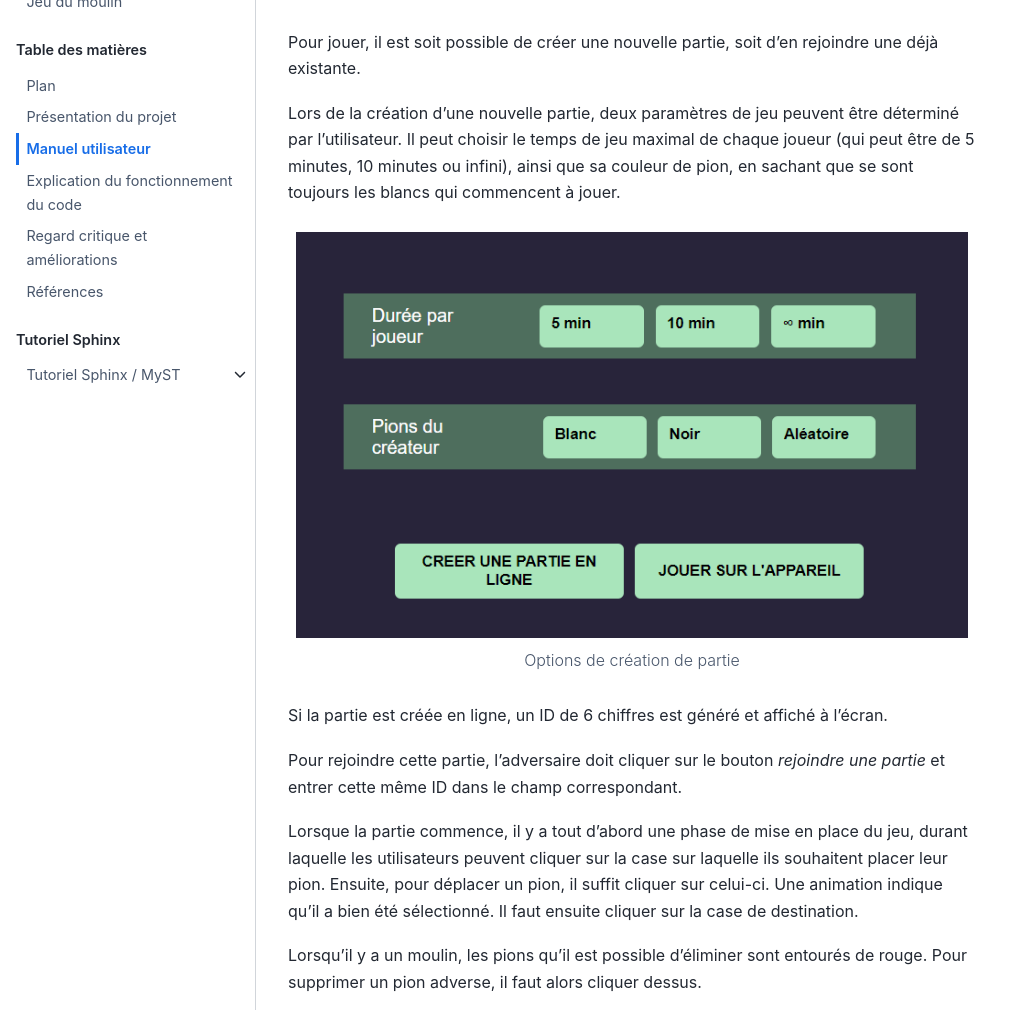
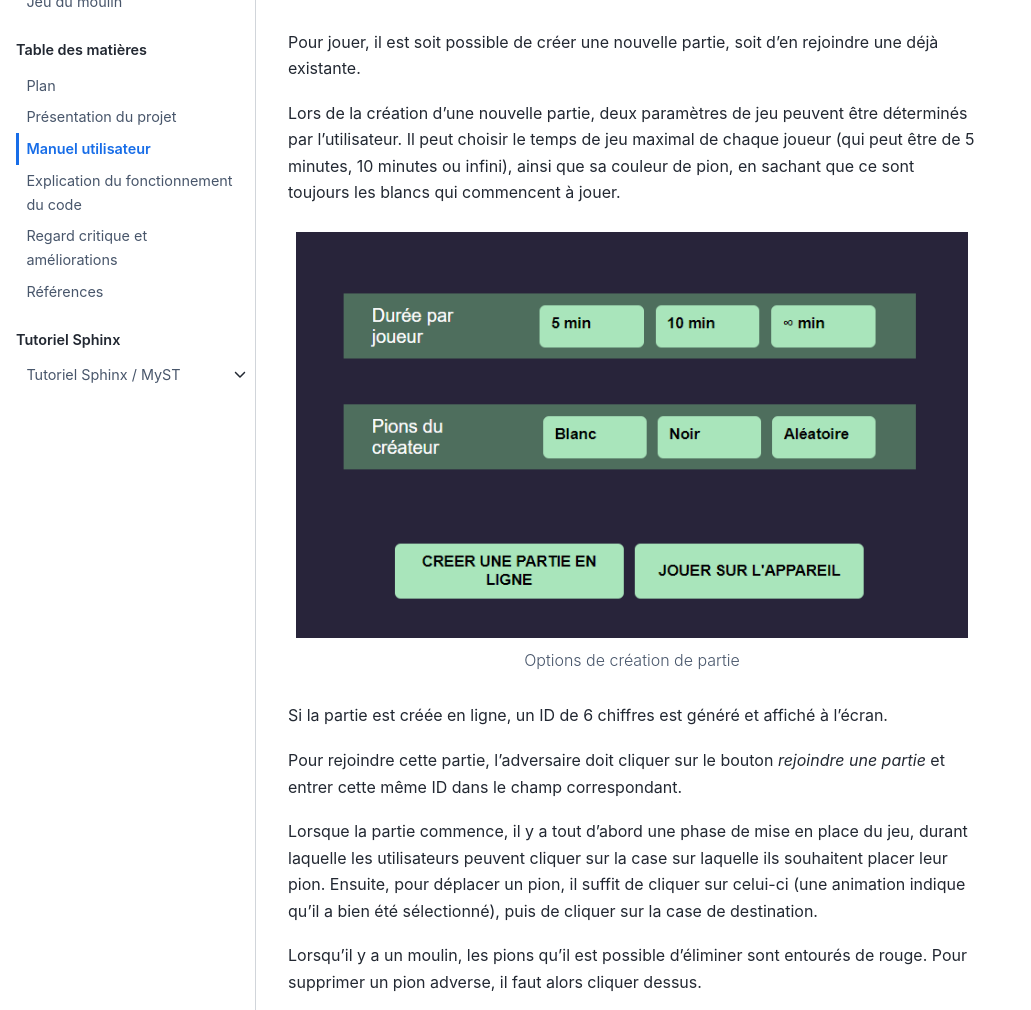
Before and after one commit to valentinethrlr/projet_moulin_documentation, a Sphinx documentation site: the page built from source/manuel.md, in a window 1280 px wide and 1400 px high, scrolled down 392 px. Shown: the part 157-1167 px from the top of the window, without its empty margins (0-1031 px from the left). Built offline with Sphinx 7.4.7 and the Sphinx Book theme 1.1.4, drawn with Linux system fonts in a browser that asks for light colours.

Commit message:
relecture

````diff
--- a/source/manuel.md
+++ b/source/manuel.md
@@ -13,7 +13,7 @@ Architecture du site
 
 Pour jouer, il est soit possible de créer une nouvelle partie, soit d'en rejoindre une déjà existante.
 
-Lors de la création d'une nouvelle partie, deux paramètres de jeu peuvent être déterminé par l'utilisateur. Il peut choisir le temps de jeu maximal de chaque joueur (qui peut être de 5 minutes, 10 minutes ou infini), ainsi que sa couleur de pion, en sachant que se sont toujours les blancs qui commencent à jouer.
+Lors de la création d'une nouvelle partie, deux paramètres de jeu peuvent être déterminés par l'utilisateur. Il peut choisir le temps de jeu maximal de chaque joueur (qui peut être de 5 minutes, 10 minutes ou infini), ainsi que sa couleur de pion, en sachant que ce sont toujours les blancs qui commencent à jouer.
 
 
 ```{figure} images/options.png
@@ -27,7 +27,7 @@ Si la partie est créée en ligne, un ID de 6 chiffres est généré et affiché
 Pour rejoindre cette partie, l'adversaire doit cliquer sur le bouton <em>rejoindre une partie</em> et entrer cette même ID dans le champ correspondant.
 
 Lorsque la partie commence, il y a tout d'abord une phase de mise en place du jeu, durant laquelle les utilisateurs peuvent cliquer sur la case sur laquelle ils souhaitent placer leur pion.
-Ensuite, pour déplacer un pion, il suffit cliquer sur celui-ci. Une animation indique qu'il a bien été sélectionné. Il faut ensuite cliquer sur la case de destination.
+Ensuite, pour déplacer un pion, il suffit de cliquer sur celui-ci (une animation indique qu'il a bien été sélectionné), puis de cliquer sur la case de destination.
 
 Lorsqu'il y a un moulin, les pions qu'il est possible d'éliminer sont entourés de rouge. Pour supprimer un pion adverse, il faut alors cliquer dessus.
 
````
